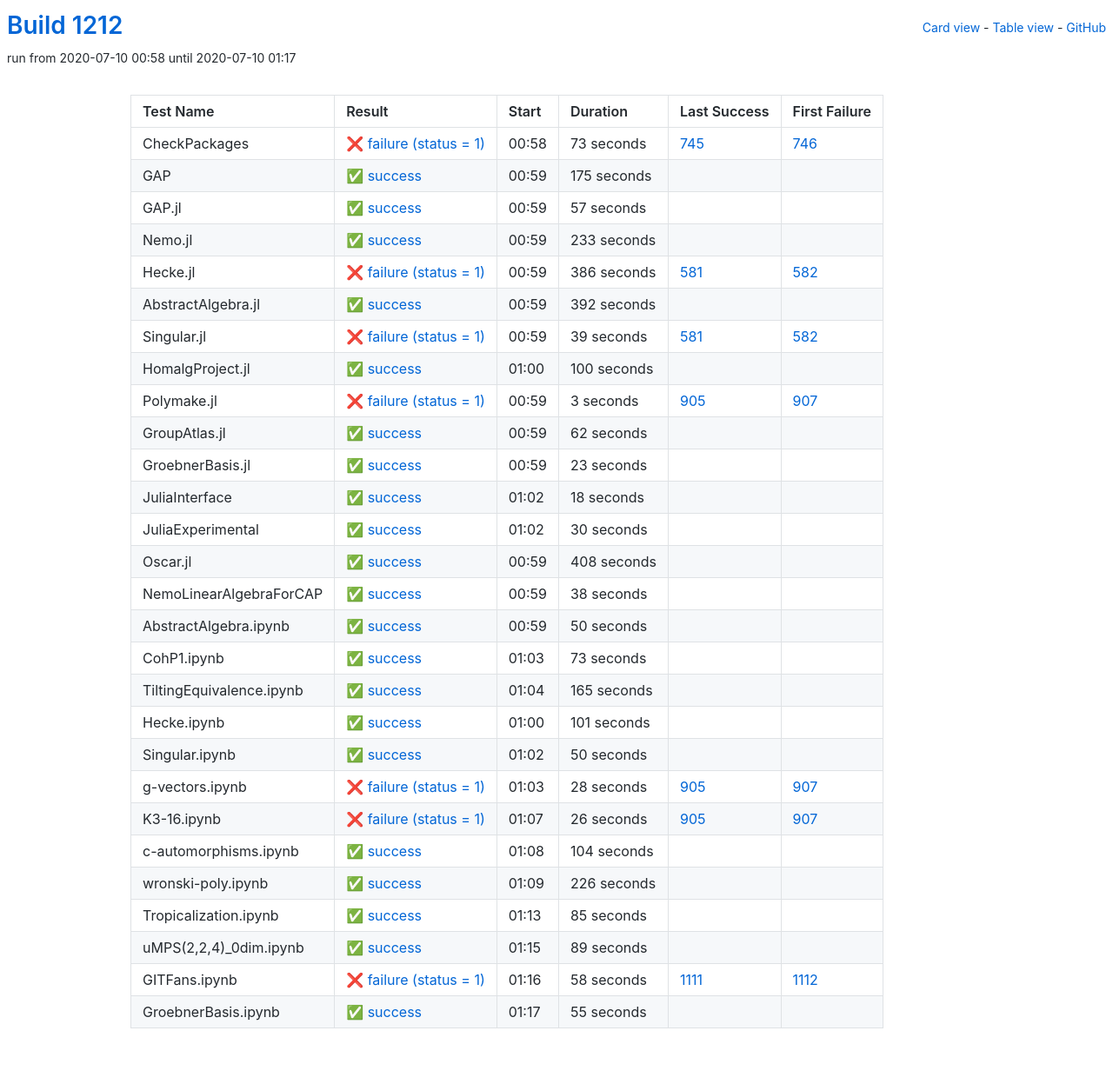
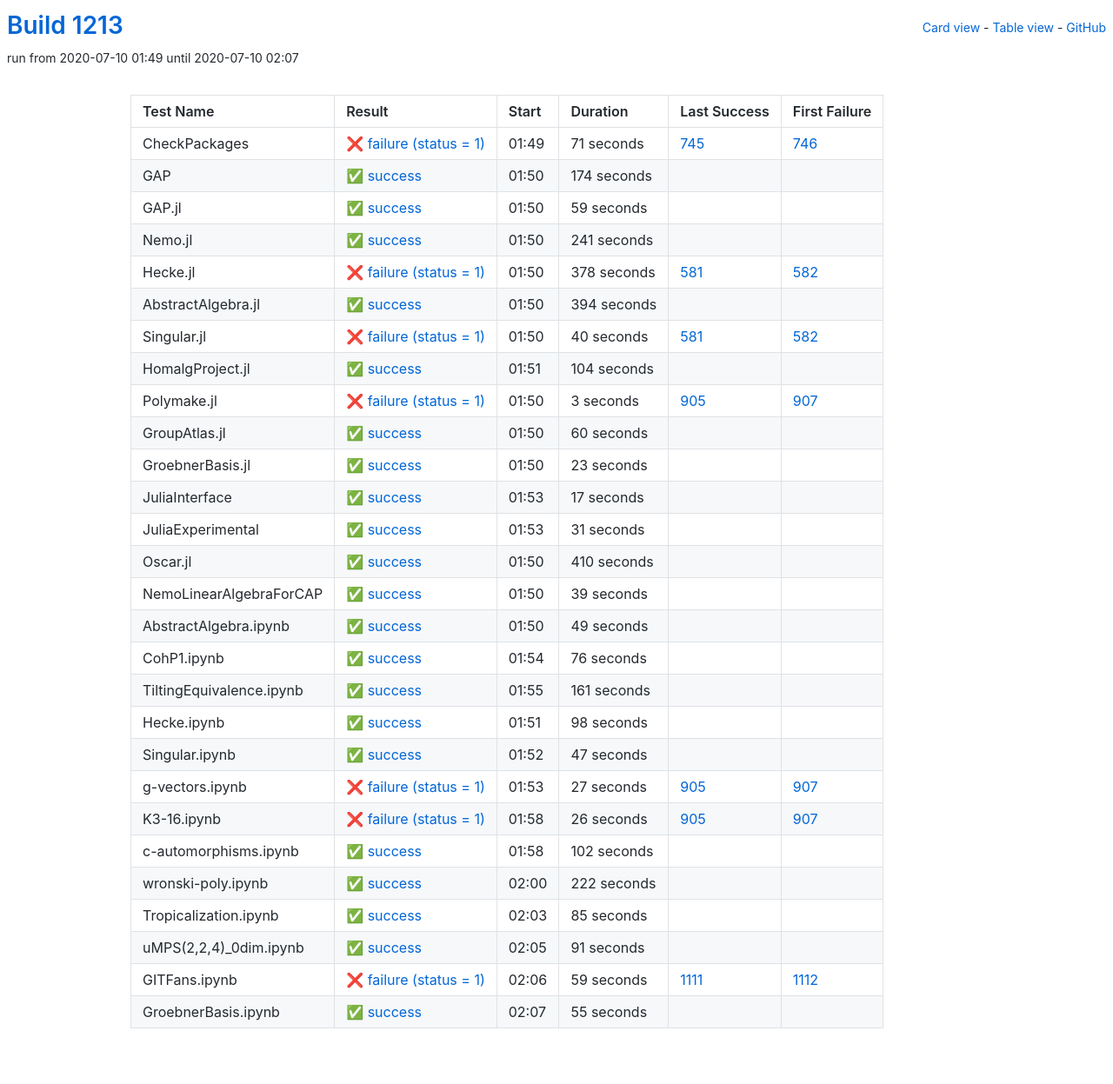
Before and after one commit to oscar-system/oscar-ci-status-1.4, a Jekyll site: the page built from table.html, in a window 1280 px wide. Shown: the whole page at 87% size. Built offline with Jekyll 4.4.1, drawn with Linux system fonts in a browser that asks for light colours.

Commit message:
Build #1213

```diff
--- a/_data/ci.yml
+++ b/_data/ci.yml
@@ -1,6 +1,6 @@
 ---
-build: 1212
-build_url: https://oscarci.mathematik.uni-kl.de/job/oscar-julia-1.4/1212/
+build: 1213
+build_url: https://oscarci.mathematik.uni-kl.de/job/oscar-julia-1.4/1213/
 job: oscar-julia-1.4
 organization: oscar-system
 repo: oscar-ci-status-1.4
@@ -8,104 +8,104 @@ repourl: https://github.com/oscar-system/oscar-ci-status-1.4
 tests:
 - name: CheckPackages
   id: checkpackages
-  log: https://oscarci.mathematik.uni-kl.de/job/oscar-julia-1.4/1212/artifact/logs/build-1212/CheckPackages.log
-  start: 2020-07-10 00:58
+  log: https://oscarci.mathematik.uni-kl.de/job/oscar-julia-1.4/1213/artifact/logs/build-1213/CheckPackages.log
+  start: 2020-07-10 01:49
   success: false
   exitcode: 1
   status: failure
-  duration: 73
+  duration: 71
   last_success: 745
   last_success_url: https://oscarci.mathematik.uni-kl.de/job/oscar-julia-1.4/745/
   first_failure: 746
   first_failure_url: https://oscarci.mathematik.uni-kl.de/job/oscar-julia-1.4/746/
 - name: GAP
   id: gap
-  log: https://oscarci.mathematik.uni-kl.de/job/oscar-julia-1.4/1212/artifact/logs/build-1212/GAP.log
-  start: 2020-07-10 00:59
+  log: https://oscarci.mathematik.uni-kl.de/job/oscar-julia-1.4/1213/artifact/logs/build-1213/GAP.log
+  start: 2020-07-10 01:50
   success: true
   exitcode: 0
   status: success
-  duration: 175
+  duration: 174
   last_success: false
   last_success_url:
   first_failure: false
   first_failure_url:
 - name: GAP.jl
   id: gap-jl
-  log: https://oscarci.mathematik.uni-kl.de/job/oscar-julia-1.4/1212/artifact/logs/build-1212/GAP.jl.log
-  start: 2020-07-10 00:59
+  log: https://oscarci.mathematik.uni-kl.de/job/oscar-julia-1.4/1213/artifact/logs/build-1213/GAP.jl.log
+  start: 2020-07-10 01:50
   success: true
   exitcode: 0
   status: success
-  duration: 57
+  duration: 59
   last_success: false
   last_success_url:
   first_failure: false
   first_failure_url:
 - name: Nemo.jl
   id: nemo-jl
-  log: https://oscarci.mathematik.uni-kl.de/job/oscar-julia-1.4/1212/artifact/logs/build-1212/Nemo.jl.log
-  start: 2020-07-10 00:59
+  log: https://oscarci.mathematik.uni-kl.de/job/oscar-julia-1.4/1213/artifact/logs/build-1213/Nemo.jl.log
+  start: 2020-07-10 01:50
   success: true
   exitcode: 0
   status: success
-  duration: 233
+  duration: 241
   last_success: false
   last_success_url:
   first_failure: false
   first_failure_url:
 - name: Hecke.jl
   id: hecke-jl
-  log: https://oscarci.mathematik.uni-kl.de/job/oscar-julia-1.4/1212/artifact/logs/build-1212/Hecke.jl.log
-  start: 2020-07-10 00:59
+  log: https://oscarci.mathematik.uni-kl.de/job/oscar-julia-1.4/1213/artifact/logs/build-1213/Hecke.jl.log
+  start: 2020-07-10 01:50
   success: false
   exitcode: 1
   status: failure
-  duration: 386
+  duration: 378
   last_success: 581
   last_success_url: https://oscarci.mathematik.uni-kl.de/job/oscar-julia-1.4/581/
   first_failure: 582
   first_failure_url: https://oscarci.mathematik.uni-kl.de/job/oscar-julia-1.4/582/
 - name: AbstractAlgebra.jl
   id: abstractalgebra-jl
-  log: https://oscarci.mathematik.uni-kl.de/job/oscar-julia-1.4/1212/artifact/logs/build-1212/AbstractAlgebra.jl.log
-  start: 2020-07-10 00:59
+  log: https://oscarci.mathematik.uni-kl.de/job/oscar-julia-1.4/1213/artifact/logs/build-1213/AbstractAlgebra.jl.log
+  start: 2020-07-10 01:50
   success: true
   exitcode: 0
   status: success
-  duration: 392
+  duration: 394
   last_success: false
   last_success_url:
   first_failure: false
   first_failure_url:
 - name: Singular.jl
   id: singular-jl
-  log: https://oscarci.mathematik.uni-kl.de/job/oscar-julia-1.4/1212/artifact/logs/build-1212/Singular.jl.log
-  start: 2020-07-10 00:59
+  log: https://oscarci.mathematik.uni-kl.de/job/oscar-julia-1.4/1213/artifact/logs/build-1213/Singular.jl.log
+  start: 2020-07-10 01:50
   success: false
   exitcode: 1
   status: failure
-  duration: 39
+  duration: 40
   last_success: 581
   last_success_url: https://oscarci.mathematik.uni-kl.de/job/oscar-julia-1.4/581/
   first_failure: 582
   first_failure_url: https://oscarci.mathematik.uni-kl.de/job/oscar-julia-1.4/582/
 - name: HomalgProject.jl
   id: homalgproject-jl
-  log: https://oscarci.mathematik.uni-kl.de/job/oscar-julia-1.4/1212/artifact/logs/build-1212/HomalgProject.jl.log
-  start: 2020-07-10 01:00
+  log: https://oscarci.mathematik.uni-kl.de/job/oscar-julia-1.4/1213/artifact/logs/build-1213/HomalgProject.jl.log
+  start: 2020-07-10 01:51
   success: true
   exitcode: 0
   status: success
-  duration: 100
+  duration: 104
   last_success: false
   last_success_url:
   first_failure: false
   first_failure_url:
 - name: Polymake.jl
   id: polymake-jl
-  log: https://oscarci.mathematik.uni-kl.de/job/oscar-julia-1.4/1212/artifact/logs/build-1212/Polymake.jl.log
-  start: 2020-07-10 00:59
+  log: https://oscarci.mathematik.uni-kl.de/job/oscar-julia-1.4/1213/artifact/logs/build-1213/Polymake.jl.log
+  start: 2020-07-10 01:50
   success: false
   exitcode: 1
   status: failure
@@ -116,20 +116,20 @@ tests:
   first_failure_url: https://oscarci.mathematik.uni-kl.de/job/oscar-julia-1.4/907/
 - name: GroupAtlas.jl
   id: groupatlas-jl
-  log: https://oscarci.mathematik.uni-kl.de/job/oscar-julia-1.4/1212/artifact/logs/build-1212/GroupAtlas.jl.log
-  start: 2020-07-10 00:59
+  log: https://oscarci.mathematik.uni-kl.de/job/oscar-julia-1.4/1213/artifact/logs/build-1213/GroupAtlas.jl.log
+  start: 2020-07-10 01:50
   success: true
   exitcode: 0
   status: success
-  duration: 62
+  duration: 60
   last_success: false
   last_success_url:
   first_failure: false
   first_failure_url:
 - name: GroebnerBasis.jl
   id: groebnerbasis-jl
-  log: https://oscarci.mathematik.uni-kl.de/job/oscar-julia-1.4/1212/artifact/logs/build-1212/GroebnerBasis.jl.log
-  start: 2020-07-10 00:59
+  log: https://oscarci.mathematik.uni-kl.de/job/oscar-julia-1.4/1213/artifact/logs/build-1213/GroebnerBasis.jl.log
+  start: 2020-07-10 01:50
   success: true
   exitcode: 0
   status: success
@@ -140,128 +140,128 @@ tests:
   first_failure_url:
 - name: JuliaInterface
   id: juliainterface
-  log: https://oscarci.mathematik.uni-kl.de/job/oscar-julia-1.4/1212/artifact/logs/build-1212/JuliaInterface.log
-  start: 2020-07-10 01:02
+  log: https://oscarci.mathematik.uni-kl.de/job/oscar-julia-1.4/1213/artifact/logs/build-1213/JuliaInterface.log
+  start: 2020-07-10 01:53
   success: true
   exitcode: 0
   status: success
-  duration: 18
+  duration: 17
   last_success: false
   last_success_url:
   first_failure: false
   first_failure_url:
 - name: JuliaExperimental
   id: juliaexperimental
-  log: https://oscarci.mathematik.uni-kl.de/job/oscar-julia-1.4/1212/artifact/logs/build-1212/JuliaExperimental.log
-  start: 2020-07-10 01:02
+  log: https://oscarci.mathematik.uni-kl.de/job/oscar-julia-1.4/1213/artifact/logs/build-1213/JuliaExperimental.log
+  start: 2020-07-10 01:53
   success: true
   exitcode: 0
   status: success
-  duration: 30
+  duration: 31
   last_success: false
   last_success_url:
   first_failure: false
   first_failure_url:
 - name: Oscar.jl
   id: oscar-jl
-  log: https://oscarci.mathematik.uni-kl.de/job/oscar-julia-1.4/1212/artifact/logs/build-1212/Oscar.jl.log
-  start: 2020-07-10 00:59
+  log: https://oscarci.mathematik.uni-kl.de/job/oscar-julia-1.4/1213/artifact/logs/build-1213/Oscar.jl.log
+  start: 2020-07-10 01:50
   success: true
   exitcode: 0
   status: success
-  duration: 408
+  duration: 410
   last_success: false
   last_success_url:
   first_failure: false
   first_failure_url:
 - name: NemoLinearAlgebraForCAP
   id: nemolinearalgebraforcap
-  log: https://oscarci.mathematik.uni-kl.de/job/oscar-julia-1.4/1212/artifact/logs/build-1212/NemoLinearAlgebraForCAP.log
-  start: 2020-07-10 00:59
+  log: https://oscarci.mathematik.uni-kl.de/job/oscar-julia-1.4/1213/artifact/logs/build-1213/NemoLinearAlgebraForCAP.log
+  start: 2020-07-10 01:50
   success: true
   exitcode: 0
   status: success
-  duration: 38
+  duration: 39
   last_success: false
   last_success_url:
   first_failure: false
   first_failure_url:
 - name: AbstractAlgebra.ipynb
   id: abstractalgebra-ipynb
-  log: https://oscarci.mathematik.uni-kl.de/job/oscar-julia-1.4/1212/artifact/logs/build-1212/AbstractAlgebra.ipynb.log
-  start: 2020-07-10 00:59
+  log: https://oscarci.mathematik.uni-kl.de/job/oscar-julia-1.4/1213/artifact/logs/build-1213/AbstractAlgebra.ipynb.log
+  start: 2020-07-10 01:50
   success: true
   exitcode: 0
   status: success
-  duration: 50
+  duration: 49
   last_success: false
   last_success_url:
   first_failure: false
   first_failure_url:
 - name: CohP1.ipynb
   id: cohp1-ipynb
-  log: https://oscarci.mathematik.uni-kl.de/job/oscar-julia-1.4/1212/artifact/logs/build-1212/CohP1.ipynb.log
-  start: 2020-07-10 01:03
+  log: https://oscarci.mathematik.uni-kl.de/job/oscar-julia-1.4/1213/artifact/logs/build-1213/CohP1.ipynb.log
+  start: 2020-07-10 01:54
   success: true
   exitcode: 0
   status: success
-  duration: 73
+  duration: 76
   last_success: false
   last_success_url:
   first_failure: false
   first_failure_url:
 - name: TiltingEquivalence.ipynb
   id: tiltingequivalence-ipynb
-  log: https://oscarci.mathematik.uni-kl.de/job/oscar-julia-1.4/1212/artifact/logs/build-1212/TiltingEquivalence.ipynb.log
-  start: 2020-07-10 01:04
+  log: https://oscarci.mathematik.uni-kl.de/job/oscar-julia-1.4/1213/artifact/logs/build-1213/TiltingEquivalence.ipynb.log
+  start: 2020-07-10 01:55
   success: true
   exitcode: 0
   status: success
-  duration: 165
+  duration: 161
   last_success: false
   last_success_url:
   first_failure: false
   first_failure_url:
 - name: Hecke.ipynb
   id: hecke-ipynb
-  log: https://oscarci.mathematik.uni-kl.de/job/oscar-julia-1.4/1212/artifact/logs/build-1212/Hecke.ipynb.log
-  start: 2020-07-10 01:00
+  log: https://oscarci.mathematik.uni-kl.de/job/oscar-julia-1.4/1213/artifact/logs/build-1213/Hecke.ipynb.log
+  start: 2020-07-10 01:51
   success: true
   exitcode: 0
   status: success
-  duration: 101
+  duration: 98
   last_success: false
   last_success_url:
   first_failure: false
   first_failure_url:
 - name: Singular.ipynb
   id: singular-ipynb
-  log: https://oscarci.mathematik.uni-kl.de/job/oscar-julia-1.4/1212/artifact/logs/build-1212/Singular.ipynb.log
-  start: 2020-07-10 01:02
+  log: https://oscarci.mathematik.uni-kl.de/job/oscar-julia-1.4/1213/artifact/logs/build-1213/Singular.ipynb.log
+  start: 2020-07-10 01:52
   success: true
   exitcode: 0
   status: success
-  duration: 50
+  duration: 47
   last_success: false
   last_success_url:
   first_failure: false
   first_failure_url:
 - name: g-vectors.ipynb
   id: g-vectors-ipynb
-  log: https://oscarci.mathematik.uni-kl.de/job/oscar-julia-1.4/1212/artifact/logs/build-1212/g-vectors.ipynb.log
-  start: 2020-07-10 01:03
+  log: https://oscarci.mathematik.uni-kl.de/job/oscar-julia-1.4/1213/artifact/logs/build-1213/g-vectors.ipynb.log
+  start: 2020-07-10 01:53
   success: false
   exitcode: 1
   status: failure
-  duration: 28
+  duration: 27
   last_success: 905
   last_success_url: https://oscarci.mathematik.uni-kl.de/job/oscar-julia-1.4/905/
   first_failure: 907
   first_failure_url: https://oscarci.mathematik.uni-kl.de/job/oscar-julia-1.4/907/
 - name: K3-16.ipynb
   id: k3-16-ipynb
-  log: https://oscarci.mathematik.uni-kl.de/job/oscar-julia-1.4/1212/artifact/logs/build-1212/K3-16.ipynb.log
-  start: 2020-07-10 01:07
+  log: https://oscarci.mathematik.uni-kl.de/job/oscar-julia-1.4/1213/artifact/logs/build-1213/K3-16.ipynb.log
+  start: 2020-07-10 01:58
   success: false
   exitcode: 1
   status: failure
@@ -272,32 +272,32 @@ tests:
   first_failure_url: https://oscarci.mathematik.uni-kl.de/job/oscar-julia-1.4/907/
 - name: c-automorphisms.ipynb
   id: c-automorphisms-ipynb
-  log: https://oscarci.mathematik.uni-kl.de/job/oscar-julia-1.4/1212/artifact/logs/build-1212/c-automorphisms.ipynb.log
-  start: 2020-07-10 01:08
+  log: https://oscarci.mathematik.uni-kl.de/job/oscar-julia-1.4/1213/artifact/logs/build-1213/c-automorphisms.ipynb.log
+  start: 2020-07-10 01:58
   success: true
   exitcode: 0
   status: success
-  duration: 104
+  duration: 102
   last_success: false
   last_success_url:
   first_failure: false
   first_failure_url:
 - name: wronski-poly.ipynb
   id: wronski-poly-ipynb
-  log: https://oscarci.mathematik.uni-kl.de/job/oscar-julia-1.4/1212/artifact/logs/build-1212/wronski-poly.ipynb.log
-  start: 2020-07-10 01:09
+  log: https://oscarci.mathematik.uni-kl.de/job/oscar-julia-1.4/1213/artifact/logs/build-1213/wronski-poly.ipynb.log
+  start: 2020-07-10 02:00
   success: true
   exitcode: 0
   status: success
-  duration: 226
+  duration: 222
   last_success: false
   last_success_url:
   first_failure: false
   first_failure_url:
 - name: Tropicalization.ipynb
   id: tropicalization-ipynb
-  log: https://oscarci.mathematik.uni-kl.de/job/oscar-julia-1.4/1212/artifact/logs/build-1212/Tropicalization.ipynb.log
-  start: 2020-07-10 01:13
+  log: https://oscarci.mathematik.uni-kl.de/job/oscar-julia-1.4/1213/artifact/logs/build-1213/Tropicalization.ipynb.log
+  start: 2020-07-10 02:03
   success: true
   exitcode: 0
   status: success
@@ -308,32 +308,32 @@ tests:
   first_failure_url:
 - name: uMPS(2,2,4)_0dim.ipynb
   id: umps-2-2-4-0dim-ipynb
-  log: https://oscarci.mathematik.uni-kl.de/job/oscar-julia-1.4/1212/artifact/logs/build-1212/uMPS-2-2-4-_0dim.ipynb.log
-  start: 2020-07-10 01:15
+  log: https://oscarci.mathematik.uni-kl.de/job/oscar-julia-1.4/1213/artifact/logs/build-1213/uMPS-2-2-4-_0dim.ipynb.log
+  start: 2020-07-10 02:05
   success: true
   exitcode: 0
   status: success
-  duration: 89
+  duration: 91
   last_success: false
   last_success_url:
   first_failure: false
   first_failure_url:
 - name: GITFans.ipynb
   id: gitfans-ipynb
-  log: https://oscarci.mathematik.uni-kl.de/job/oscar-julia-1.4/1212/artifact/logs/build-1212/GITFans.ipynb.log
-  start: 2020-07-10 01:16
+  log: https://oscarci.mathematik.uni-kl.de/job/oscar-julia-1.4/1213/artifact/logs/build-1213/GITFans.ipynb.log
+  start: 2020-07-10 02:06
   success: false
   exitcode: 1
   status: failure
-  duration: 58
+  duration: 59
   last_success: 1111
   last_success_url: https://oscarci.mathematik.uni-kl.de/job/oscar-julia-1.4/1111/
   first_failure: 1112
   first_failure_url: https://oscarci.mathematik.uni-kl.de/job/oscar-julia-1.4/1112/
 - name: GroebnerBasis.ipynb
   id: groebnerbasis-ipynb
-  log: https://oscarci.mathematik.uni-kl.de/job/oscar-julia-1.4/1212/artifact/logs/build-1212/GroebnerBasis.ipynb.log
-  start: 2020-07-10 01:17
+  log: https://oscarci.mathematik.uni-kl.de/job/oscar-julia-1.4/1213/artifact/logs/build-1213/GroebnerBasis.ipynb.log
+  start: 2020-07-10 02:07
   success: true
   exitcode: 0
   status: success
```
Also changed, not shown: README.md.
